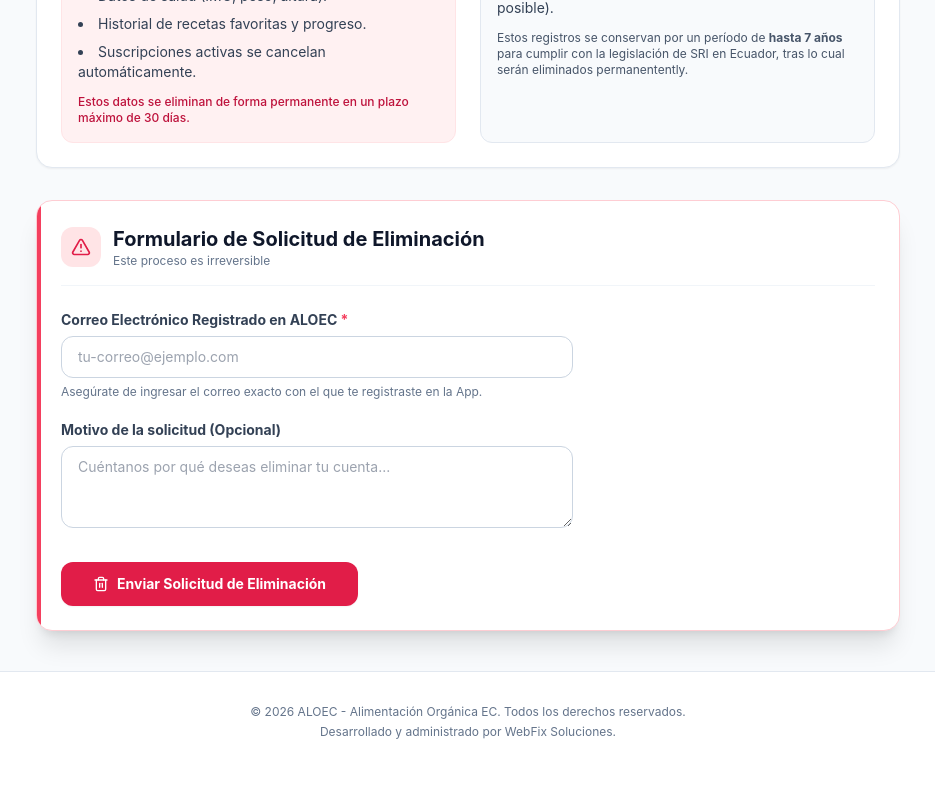
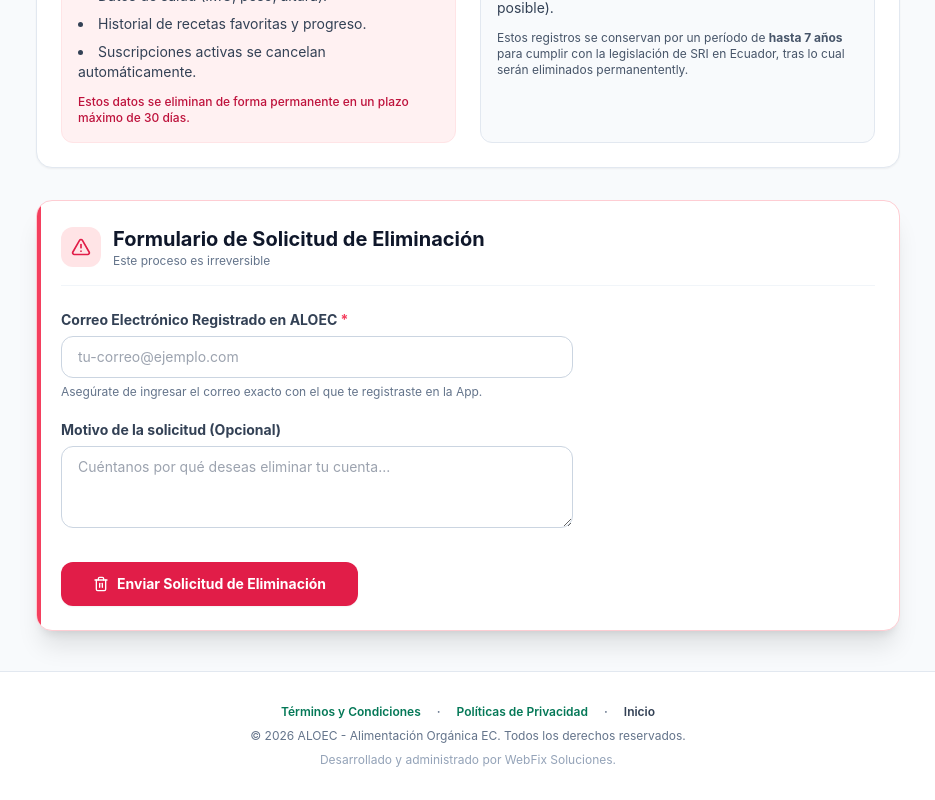
Before and after one commit to WebFixSoluciones/admin-appaloec, a Next.js app: page /eliminacion-de-datos in a window 1280 px wide. Shown: the part 978-1778 px from the top of the page, without its empty margins (172-1107 px from the left). Before the commit the page ends 1750 px from the top, so only its background shows below. Built offline with nearby package versions, Linux system fonts and the light colour scheme.

Commit message:
feat: add terms and conditions links to landing, checkout, register, and legal footers

```diff
--- a/src/app/checkout/CheckoutForm.tsx
+++ b/src/app/checkout/CheckoutForm.tsx
@@ -347,6 +347,22 @@
           </div>
 
         </div>
+
+        {/* Footer Legal Links */}
+        <div className="mt-8 text-center text-xs text-slate-500 space-x-3">
+          <Link href="/terminos-y-condiciones" className="hover:text-emerald-700 transition-colors">
+            Términos y Condiciones
+          </Link>
+          <span>·</span>
+          <Link href="/politicas-de-privacidad" className="hover:text-emerald-700 transition-colors">
+            Políticas de Privacidad
+          </Link>
+          <span>·</span>
+          <Link href="/" className="hover:text-slate-900 transition-colors">
+            Inicio
+          </Link>
+        </div>
+
       </div>
     </div>
   );
--- a/src/app/checkout/result/page.tsx
+++ b/src/app/checkout/result/page.tsx
@@ -2,6 +2,7 @@
 
 import { useSearchParams } from 'next/navigation';
 import { Suspense, useState } from 'react';
+import Link from 'next/link';
 import {
   CheckCircle2,
   Smartphone,
@@ -174,6 +175,21 @@
               </p>
             </div>
 
+          </div>
+
+          {/* Legal Footer Links */}
+          <div className="mt-8 text-center text-xs text-slate-500 space-x-3">
+            <Link href="/terminos-y-condiciones" className="hover:text-emerald-700 transition-colors">
+              Términos y Condiciones
+            </Link>
+            <span>·</span>
+            <Link href="/politicas-de-privacidad" className="hover:text-emerald-700 transition-colors">
+              Políticas de Privacidad
+            </Link>
+            <span>·</span>
+            <Link href="/" className="hover:text-slate-900 transition-colors">
+              Inicio
+            </Link>
           </div>
         </div>
 
--- a/src/app/page.tsx
+++ b/src/app/page.tsx
@@ -1073,7 +1073,7 @@
 
               {/* Col C: Seguridad & Legal */}
               <div className="space-y-3 col-span-2 sm:col-span-1">
-                <p className="text-[11px] font-bold text-white uppercase tracking-wider">Seguridad</p>
+                <p className="text-[11px] font-bold text-white uppercase tracking-wider">Seguridad & Legal</p>
                 <ul className="space-y-2.5">
                   <li>
                     <Link href="/terminos-y-condiciones" className="hover:text-emerald-400 transition-colors">
@@ -1083,6 +1083,11 @@
                   <li>
                     <Link href="/politicas-de-privacidad" className="hover:text-emerald-400 transition-colors">
                       Políticas de Privacidad
+                    </Link>
+                  </li>
+                  <li>
+                    <Link href="/eliminacion-de-datos" className="hover:text-rose-400 transition-colors">
+                      Eliminación de Datos
                     </Link>
                   </li>
                   <li>
@@ -1103,11 +1108,25 @@
 
           </div>
 
-          {/* Bottom Bar: Clean, balanced, modern */}
-          <div className="pt-8 border-t border-slate-900 flex flex-col sm:flex-row justify-between items-center gap-4 text-[11px] text-slate-500">
+          {/* Bottom Bar: Clean, balanced, modern with direct legal links */}
+          <div className="pt-8 border-t border-slate-900 flex flex-col md:flex-row justify-between items-center gap-4 text-[11px] text-slate-500">
             <div className="flex items-center gap-2.5">
               <span className="w-2 h-2 rounded-full bg-emerald-500 animate-pulse"></span>
               <p>© {new Date().getFullYear()} ALOEC — Todos los derechos reservados.</p>
+            </div>
+
+            <div className="flex flex-wrap items-center justify-center gap-4 text-slate-400">
+              <Link href="/terminos-y-condiciones" className="hover:text-emerald-400 transition-colors font-medium">
+                Términos y Condiciones
+              </Link>
+              <span className="text-slate-700">·</span>
+              <Link href="/politicas-de-privacidad" className="hover:text-emerald-400 transition-colors font-medium">
+                Políticas de Privacidad
+              </Link>
+              <span className="text-slate-700">·</span>
+              <Link href="/eliminacion-de-datos" className="hover:text-emerald-400 transition-colors font-medium">
+                Eliminación de Datos
+              </Link>
             </div>
 
             <p className="flex items-center gap-1 text-slate-500">
--- a/src/app/register/page.tsx
+++ b/src/app/register/page.tsx
@@ -370,6 +370,21 @@
           </div>
         )}
 
+        {/* Footer Legal Links */}
+        <div className="mt-8 text-center text-xs text-slate-500 space-x-3">
+          <Link href="/terminos-y-condiciones" className="hover:text-emerald-700 transition-colors">
+            Términos y Condiciones
+          </Link>
+          <span>·</span>
+          <Link href="/politicas-de-privacidad" className="hover:text-emerald-700 transition-colors">
+            Políticas de Privacidad
+          </Link>
+          <span>·</span>
+          <Link href="/" className="hover:text-slate-900 transition-colors">
+            Inicio
+          </Link>
+        </div>
+
       </div>
 
       {/* ── App Store Coming Soon Modal ────────────────────────────────────── */}
--- a/src/components/DataDeletionView.tsx
+++ b/src/components/DataDeletionView.tsx
@@ -238,9 +238,22 @@
       </div>
 
       {/* Footer note */}
-      <footer className="py-8 border-t border-slate-200 text-center text-xs text-slate-500 space-y-1 bg-white">
-        <p>© 2026 ALOEC - Alimentación Orgánica EC. Todos los derechos reservados.</p>
-        <p>Desarrollado y administrado por WebFix Soluciones.</p>
+      <footer className="py-8 border-t border-slate-200 text-center text-xs text-slate-500 space-y-2 bg-white">
+        <div className="flex flex-wrap items-center justify-center gap-4 text-xs font-semibold">
+          <Link href="/terminos-y-condiciones" className="text-emerald-700 hover:underline">
+            Términos y Condiciones
+          </Link>
+          <span>·</span>
+          <Link href="/politicas-de-privacidad" className="text-emerald-700 hover:underline">
+            Políticas de Privacidad
+          </Link>
+          <span>·</span>
+          <Link href="/" className="text-slate-700 hover:underline">
+            Inicio
+          </Link>
+        </div>
+        <p>© {new Date().getFullYear()} ALOEC - Alimentación Orgánica EC. Todos los derechos reservados.</p>
+        <p className="text-slate-400">Desarrollado y administrado por WebFix Soluciones.</p>
       </footer>
     </div>
   );
```
